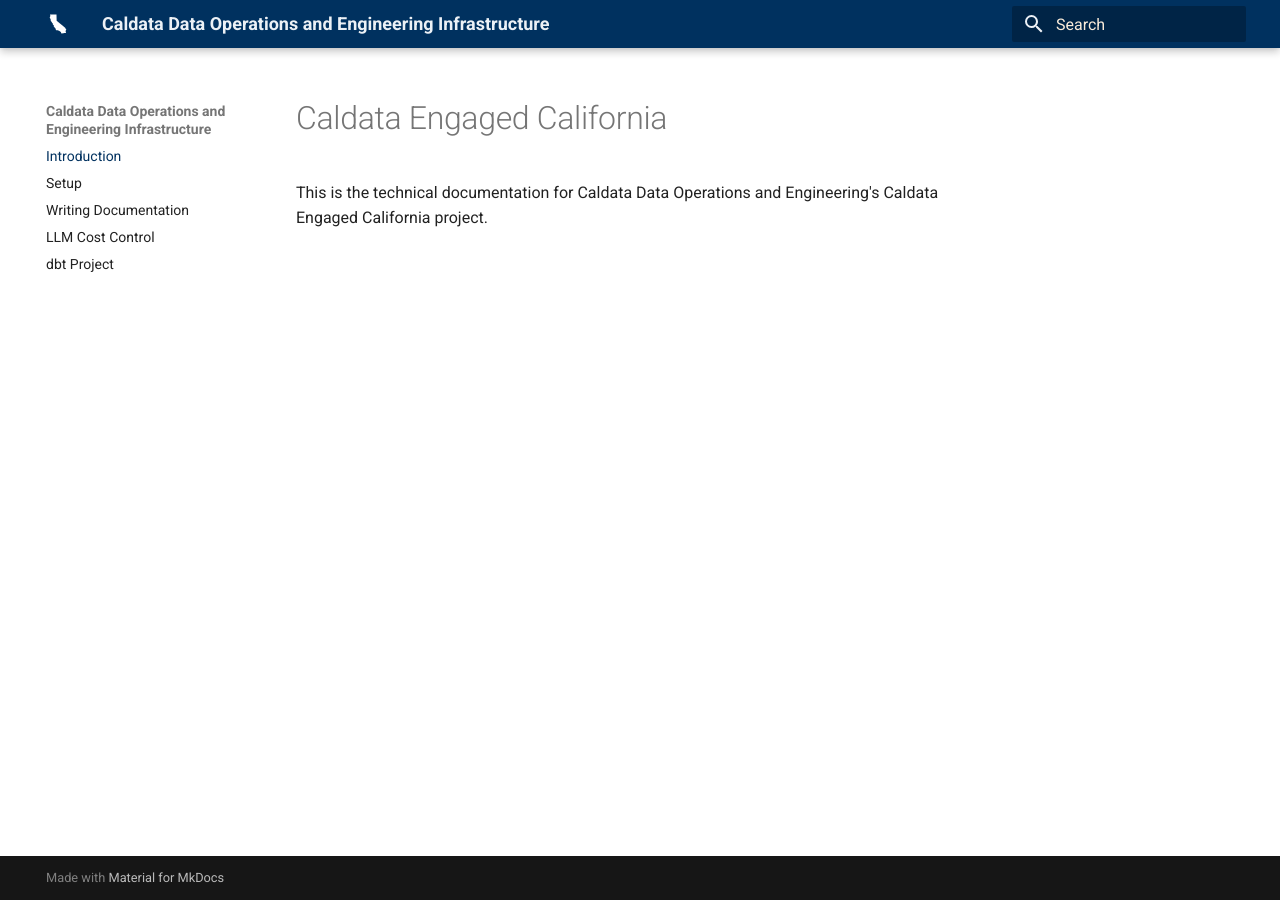
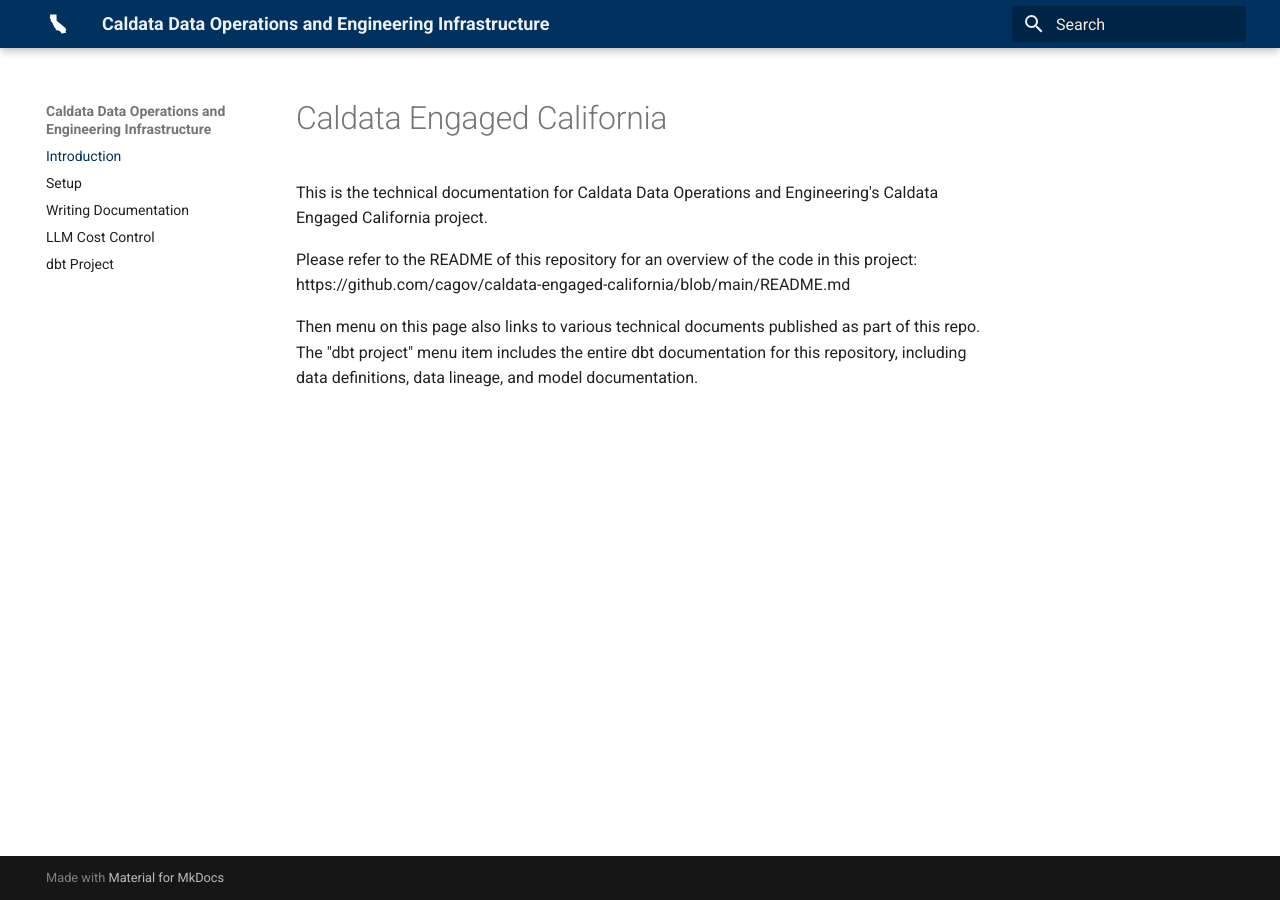
Before and after one commit to cagov/caldata-engaged-california, an MkDocs documentation site: the page built from docs/index.md, in a window 1280 px wide. Built offline with MkDocs 1.6.1 and Material for MkDocs 9.7.7, drawn with Linux system fonts in a browser that asks for light colours.

Commit message:
enabling all models so they populate in the DAG, add flavor to readme and documentation index.

```diff
--- a/docs/index.md
+++ b/docs/index.md
@@ -2,3 +2,7 @@
 
 This is the technical documentation for Caldata Data Operations and Engineering's
 Caldata Engaged California project.
+
+Please refer to the README of this repository for an overview of the code in this project: https://github.com/cagov/caldata-engaged-california/blob/main/README.md
+
+Then menu on this page also links to various technical documents published as part of this repo. The "dbt project" menu item includes the entire dbt documentation for this repository, including data definitions, data lineage, and model documentation.
```
Also changed, not shown: README.md (+8 -1 lines), 1 other file.
